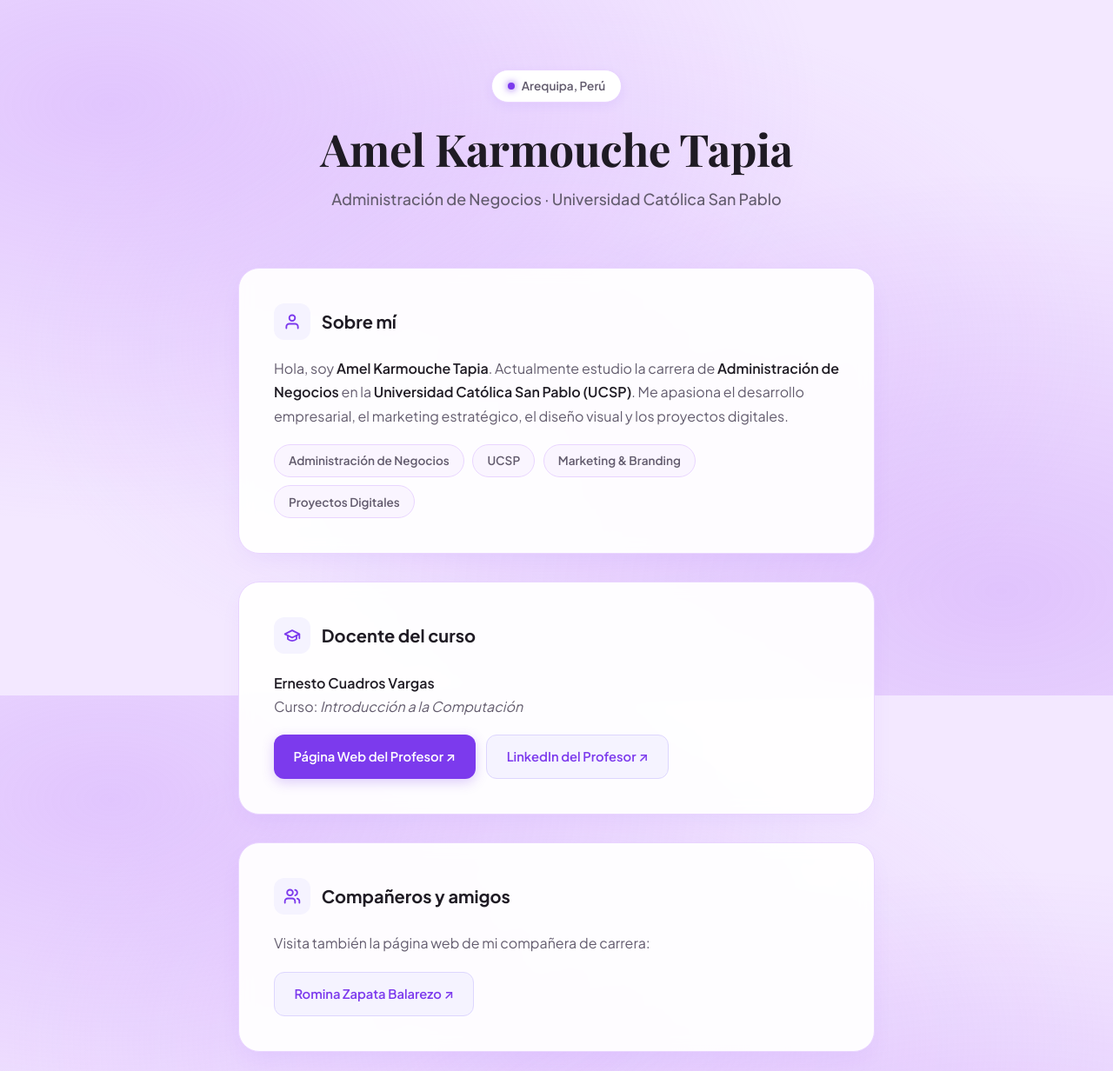
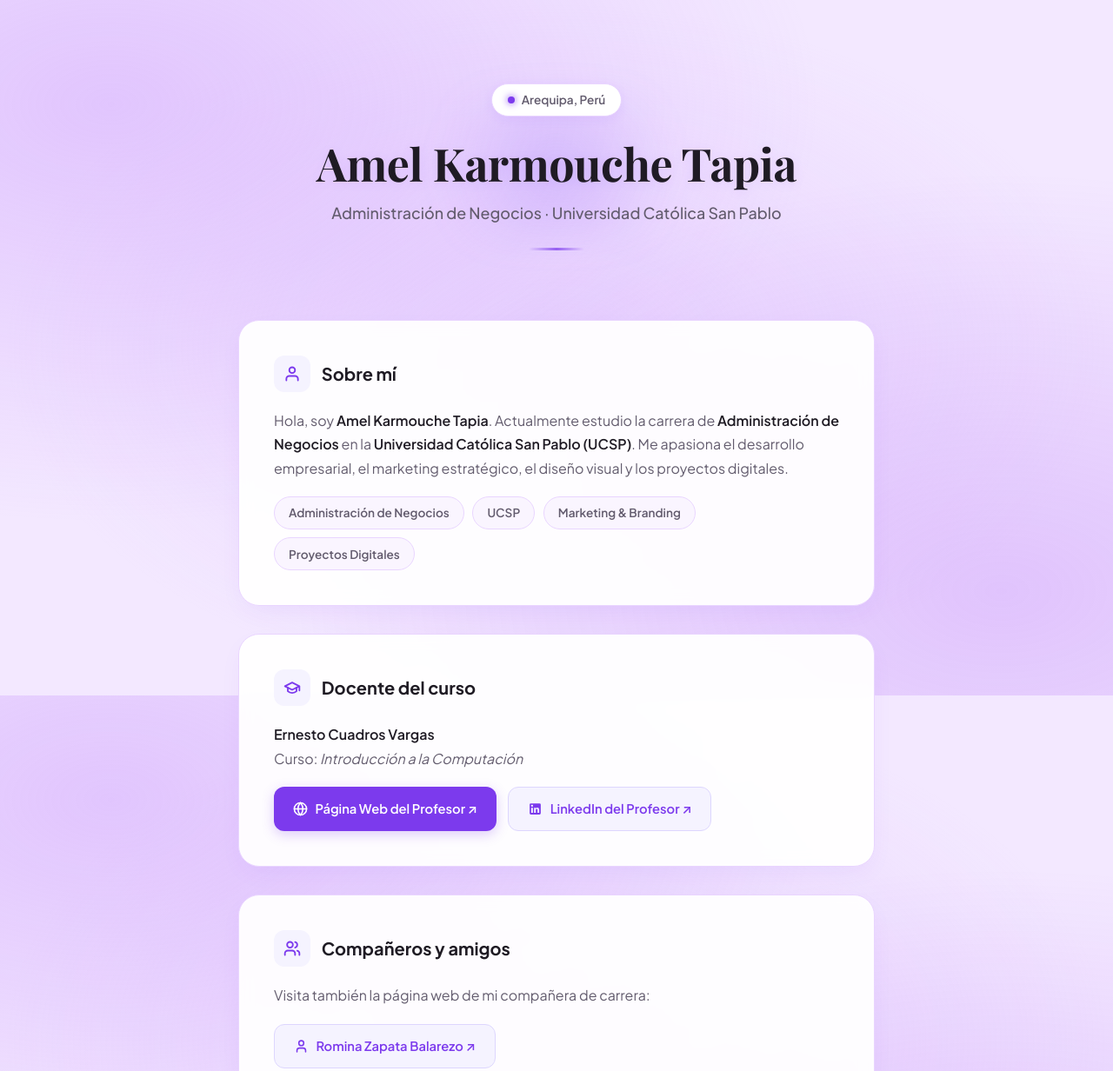
Before and after one commit to amelkarmouche-dot/amel-karmouche-tapia, a plain HTML site: page index.html in a window 1280 px wide. Shown: the top 1232 px of the page at 87% size. Drawn offline with nearby package versions, Linux system fonts and the light colour scheme; a web font is replaced by a local one.

Commit message:
index.html

```diff
--- a/index.html
+++ b/index.html
@@ -63,10 +63,26 @@
             flex: 1;
         }
 
-        /* Cabecera con más presencia visual */
+        /* Cabecera con brillo ambiental sutil y línea decorativa */
         header {
+            position: relative;
             text-align: center;
             margin-bottom: 4rem;
+            padding: 1rem 0;
+        }
+
+        header::before {
+            content: "";
+            position: absolute;
+            top: 50%;
+            left: 50%;
+            transform: translate(-50%, -50%);
+            width: 340px;
+            height: 160px;
+            background: radial-gradient(circle, rgba(139, 92, 246, 0.22) 0%, rgba(243, 232, 255, 0) 70%);
+            filter: blur(22px);
+            z-index: -1;
+            pointer-events: none;
         }
 
         .location-pill {
@@ -100,12 +116,13 @@
 
         header h1 {
             font-family: 'Playfair Display', Georgia, serif;
-            font-size: 3.2rem;
+            font-size: 3.25rem;
             font-weight: 700;
             margin: 0 0 0.8rem 0;
             color: var(--ink);
             letter-spacing: -0.5px;
             line-height: 1.15;
+            text-shadow: 0 2px 14px rgba(124, 58, 237, 0.08);
         }
 
         header p {
@@ -115,7 +132,16 @@
             font-weight: 500;
         }
 
-        /* Secciones apiladas verticalmente con buen espacio para scroll */
+        .header-divider {
+            width: 64px;
+            height: 3px;
+            background: linear-gradient(90deg, transparent, var(--accent), transparent);
+            border-radius: 999px;
+            margin: 1.5rem auto 0;
+            opacity: 0.75;
+        }
+
+        /* Secciones apiladas verticalmente */
         .sections-stack {
             display: flex;
             flex-direction: column;
@@ -212,11 +238,11 @@
             transform: translateY(-2px);
         }
 
-        /* Botones alineados */
+        /* Botones alineados con íconos */
         .links-stack {
             display: flex;
             flex-wrap: wrap;
-            gap: 0.8rem;
+            gap: 0.85rem;
             margin-top: 1.2rem;
         }
 
@@ -224,11 +250,11 @@
             display: inline-flex;
             align-items: center;
             justify-content: center;
-            gap: 0.5rem;
+            gap: 0.55rem;
             background-color: var(--accent);
             color: #ffffff;
             text-decoration: none;
-            padding: 0.75rem 1.4rem;
+            padding: 0.75rem 1.35rem;
             border-radius: 12px;
             font-weight: 600;
             font-size: 0.92rem;
@@ -236,10 +262,19 @@
             box-shadow: 0 4px 14px rgba(124, 58, 237, 0.25);
         }
 
+        .btn svg {
+            flex-shrink: 0;
+            transition: transform 0.25s ease;
+        }
+
         .btn:hover {
             background-color: var(--accent-hover);
             transform: translateY(-2px);
             box-shadow: 0 6px 20px rgba(124, 58, 237, 0.38);
+        }
+
+        .btn:hover svg {
+            transform: scale(1.08);
         }
 
         .btn-soft {
@@ -286,6 +321,7 @@
             </div>
             <h1>Amel Karmouche Tapia</h1>
             <p>Administración de Negocios · Universidad Católica San Pablo</p>
+            <div class="header-divider"></div>
         </header>
 
         <main class="sections-stack">
@@ -324,9 +360,11 @@
                 </p>
                 <div class="links-stack">
                     <a href="https://socios.spc.org.pe/ecuadros/" target="_blank" rel="noopener" class="btn">
+                        <svg width="17" height="17" viewBox="0 0 24 24" fill="none" stroke="currentColor" stroke-width="2.2" stroke-linecap="round" stroke-linejoin="round"><circle cx="12" cy="12" r="10"/><path d="M12 2a14.5 14.5 0 0 0 0 20 14.5 14.5 0 0 0 0-20"/><path d="M2 12h20"/></svg>
                         Página Web del Profesor ↗
                     </a>
                     <a href="https://pe.linkedin.com/in/ecuadrosv" target="_blank" rel="noopener" class="btn btn-soft">
+                        <svg width="17" height="17" viewBox="0 0 24 24" fill="currentColor"><path d="M19 3a2 2 0 0 1 2 2v14a2 2 0 0 1-2 2H5a2 2 0 0 1-2-2V5a2 2 0 0 1 2-2h14m-.5 15.5v-5.3a3.26 3.26 0 0 0-3.26-3.26c-.85 0-1.84.52-2.28 1.3v-1.11h-2.79v8.37h2.79v-4.93c0-.77.62-1.4 1.39-1.4a1.4 1.4 0 0 1 1.4 1.4v4.93h2.75M6.88 8.56a1.68 1.68 0 0 0 1.68-1.68c0-.93-.75-1.69-1.68-1.69a1.69 1.69 0 0 0-1.69 1.69c0 .93.76 1.68 1.69 1.68m1.39 9.94v-8.37H5.5v8.37h2.77z"/></svg>
                         LinkedIn del Profesor ↗
                     </a>
                 </div>
@@ -345,6 +383,7 @@
                 </p>
                 <div class="links-stack">
                     <a href="https://romina-zapata.github.io/romina-zapata-balarezo/" target="_blank" rel="noopener" class="btn btn-soft">
+                        <svg width="17" height="17" viewBox="0 0 24 24" fill="none" stroke="currentColor" stroke-width="2.2" stroke-linecap="round" stroke-linejoin="round"><path d="M19 21v-2a4 4 0 0 0-4-4H9a4 4 0 0 0-4 4v2"/><circle cx="12" cy="7" r="4"/></svg>
                         Romina Zapata Balarezo ↗
                     </a>
                 </div>
@@ -363,13 +402,16 @@
                 </p>
                 <div class="links-stack">
                     <a href="mailto:amel.karmouche@ucsp.edu.pe" class="btn">
+                        <svg width="17" height="17" viewBox="0 0 24 24" fill="none" stroke="currentColor" stroke-width="2.2" stroke-linecap="round" stroke-linejoin="round"><rect width="20" height="16" x="2" y="4" rx="2"/><path d="m22 7-8.97 5.7a1.94 1.94 0 0 1-2.06 0L2 7"/></svg>
                         amel.karmouche@ucsp.edu.pe
                     </a>
                     <a href="https://www.linkedin.com/in/amel-karmouche-7095a7450/" target="_blank" rel="noopener" class="btn btn-soft">
+                        <svg width="17" height="17" viewBox="0 0 24 24" fill="currentColor"><path d="M19 3a2 2 0 0 1 2 2v14a2 2 0 0 1-2 2H5a2 2 0 0 1-2-2V5a2 2 0 0 1 2-2h14m-.5 15.5v-5.3a3.26 3.26 0 0 0-3.26-3.26c-.85 0-1.84.52-2.28 1.3v-1.11h-2.79v8.37h2.79v-4.93c0-.77.62-1.4 1.39-1.4a1.4 1.4 0 0 1 1.4 1.4v4.93h2.75M6.88 8.56a1.68 1.68 0 0 0 1.68-1.68c0-.93-.75-1.69-1.68-1.69a1.69 1.69 0 0 0-1.69 1.69c0 .93.76 1.68 1.69 1.68m1.39 9.94v-8.37H5.5v8.37h2.77z"/></svg>
                         LinkedIn ↗
                     </a>
                     <a href="https://github.com/amelkarmouche-dot" target="_blank" rel="noopener" class="btn btn-soft">
-                        GitHub (@amelkarmouche-dot) ↗
+                        <svg width="17" height="17" viewBox="0 0 24 24" fill="currentColor"><path d="M12 2A10 10 0 0 0 2 12c0 4.42 2.87 8.17 6.84 9.5c.5.08.66-.23.66-.5v-1.69c-2.77.6-3.36-1.34-3.36-1.34c-.46-1.16-1.11-1.47-1.11-1.47c-.91-.62.07-.6.07-.6c1 .07 1.53 1.03 1.53 1.03c.87 1.52 2.34 1.07 2.91.83c.09-.65.35-1.09.63-1.34c-2.22-.25-4.55-1.11-4.55-4.92c0-1.11.38-2 1.03-2.71c-.1-.25-.45-1.29.1-2.64c0 0 .84-.27 2.75 1.02c.79-.22 1.65-.33 2.5-.33c.85 0 1.71.11 2.5.33c1.91-1.29 2.75-1.02 2.75-1.02c.55 1.35.2 2.39.1 2.64c.65.71 1.03 1.6 1.03 2.71c0 3.82-2.34 4.66-4.57 4.91c.36.31.69.92.69 1.85V21c0 .27.16.59.67.5C19.14 20.16 22 16.42 22 12A10 10 0 0 0 12 2Z"/></svg>
+                        GitHub ↗
                     </a>
                 </div>
             </section>
@@ -382,6 +424,3 @@
 
 </body>
 </html>
-
-</body>
-</html>
```
